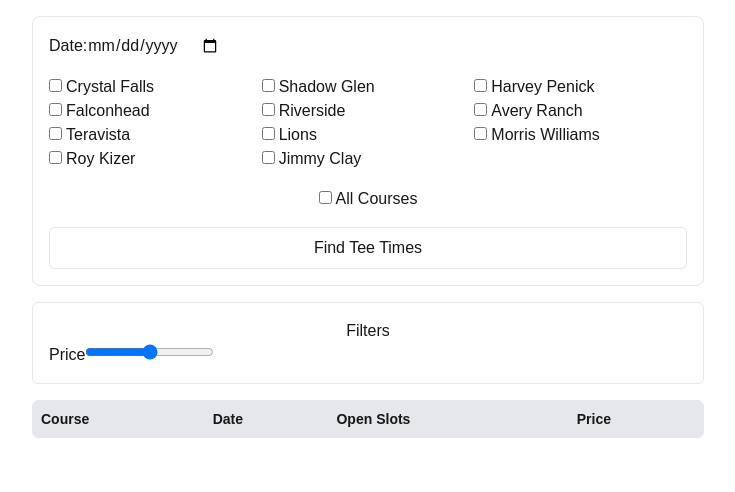
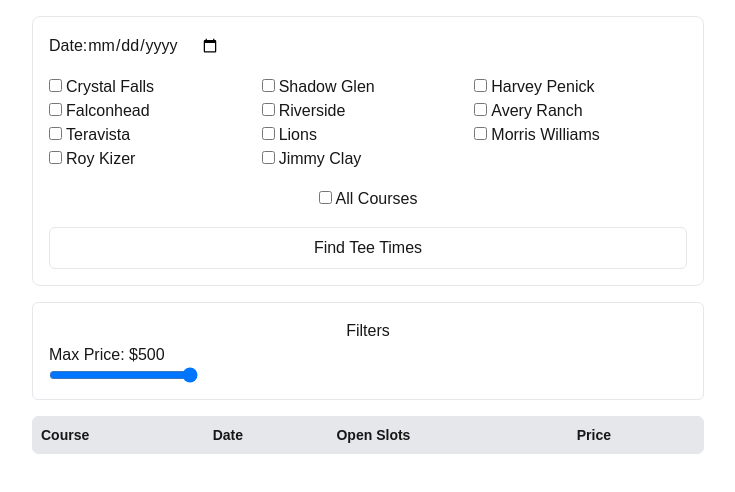
Before and after one commit to samkbe/golf-crawl, a Next.js app: page / in a window 1280 px wide. Shown: the top 492 px of the page, without its empty margins (272-1007 px from the left). Built offline with nearby package versions, Linux system fonts and the light colour scheme; what node-cache would draw is missing.

Commit message:
Added max-price filter

```diff
--- a/app/components/teeTimeTable.tsx
+++ b/app/components/teeTimeTable.tsx
@@ -33,6 +33,12 @@ const columns = [
 	columnHelper.accessor("price", {
 		header: "Price",
 		cell: (info) => info.getValue() ?? "N/A",
+		filterFn: (row: any, columnId: string, filterValue: string[]) => {
+			if (typeof filterValue !== "number") return true;
+			const price = row.getValue(columnId);
+			if (typeof price !== "number") return false;
+			return price <= filterValue;
+		},
 	}),
 ];
 
@@ -65,6 +71,7 @@ export function TeeTimeTable({ data, pending }: { data: TeeTime[]; pending: bool
 	);
 	const [sorting, setSorting] = useState<SortingState>([]);
 	const [columnFilters, setColumnFilters] = useState<ColumnFiltersState>([]);
+	const [maxPrice, setMaxPrice] = useState(500);
 
 	const table = useReactTable({
 		data,
@@ -79,6 +86,19 @@ export function TeeTimeTable({ data, pending }: { data: TeeTime[]; pending: bool
 		getSortedRowModel: getSortedRowModel(),
 		getFilteredRowModel: getFilteredRowModel(),
 	});
+
+	function updatePriceFilter(max: number) {
+		setColumnFilters((prev) => {
+			const others = prev.filter((f) => f.id !== "price");
+			return [
+				...others,
+				{
+					id: "price",
+					value: max,
+				},
+			];
+		});
+	}
 
 	return (
 		<>
@@ -121,8 +141,22 @@ export function TeeTimeTable({ data, pending }: { data: TeeTime[]; pending: bool
 					})}
 				</div>
 				<div>
-					<label htmlFor="priceRange">Price</label>
-					<input id="priceRange" type="range" min="0" max="500" />
+					<label className="pr-5" htmlFor="maxPrice">
+						Max Price: ${maxPrice}
+					</label>
+					<input
+						className="pl-5 block"
+						id="maxPrice"
+						type="range"
+						min="0"
+						max="500"
+						value={maxPrice}
+						onChange={(e) => {
+							const newMax = Number(e.target.value);
+							setMaxPrice(newMax);
+							updatePriceFilter(newMax);
+						}}
+					/>
 				</div>
 			</div>
 			<div className="overflow-x-auto border rounded-md mt-4 mb-8 mx-2 md:mx-auto max-w-2xl">
```
